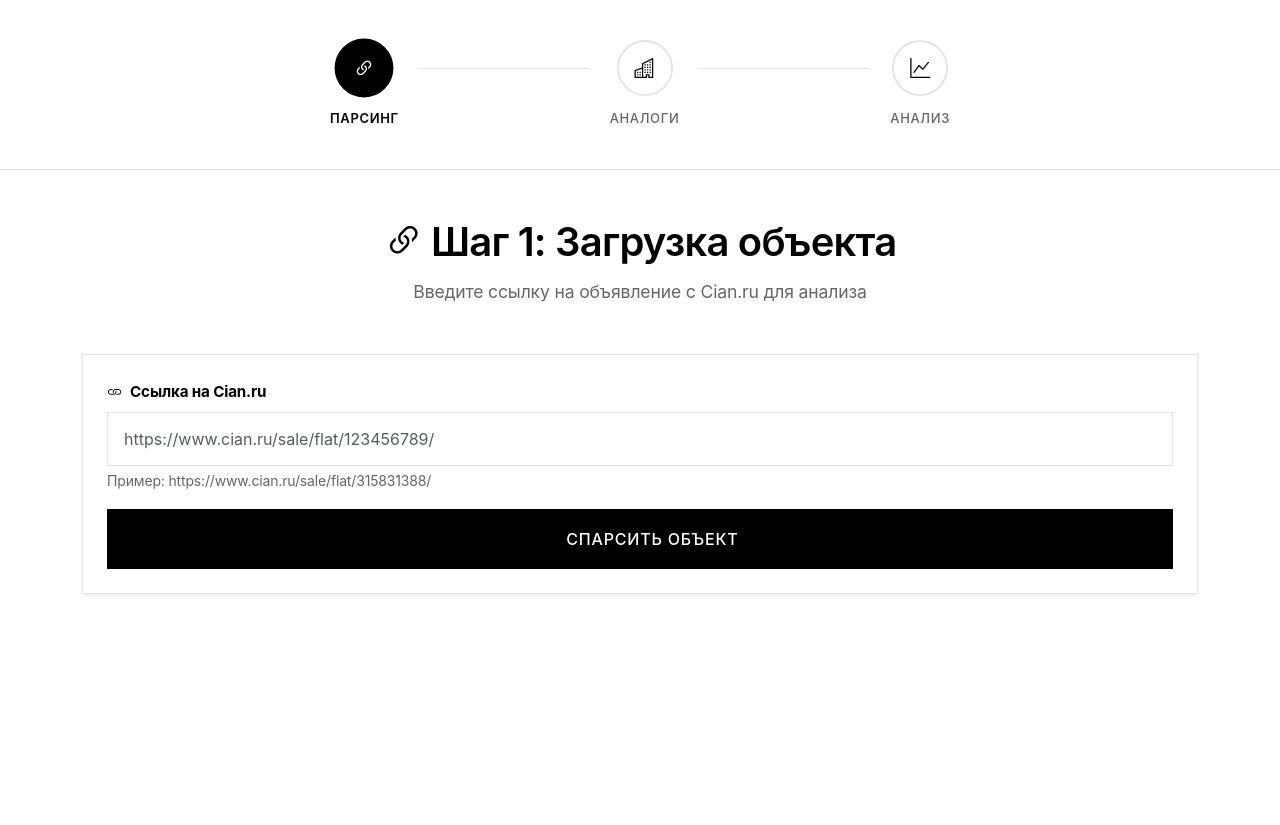
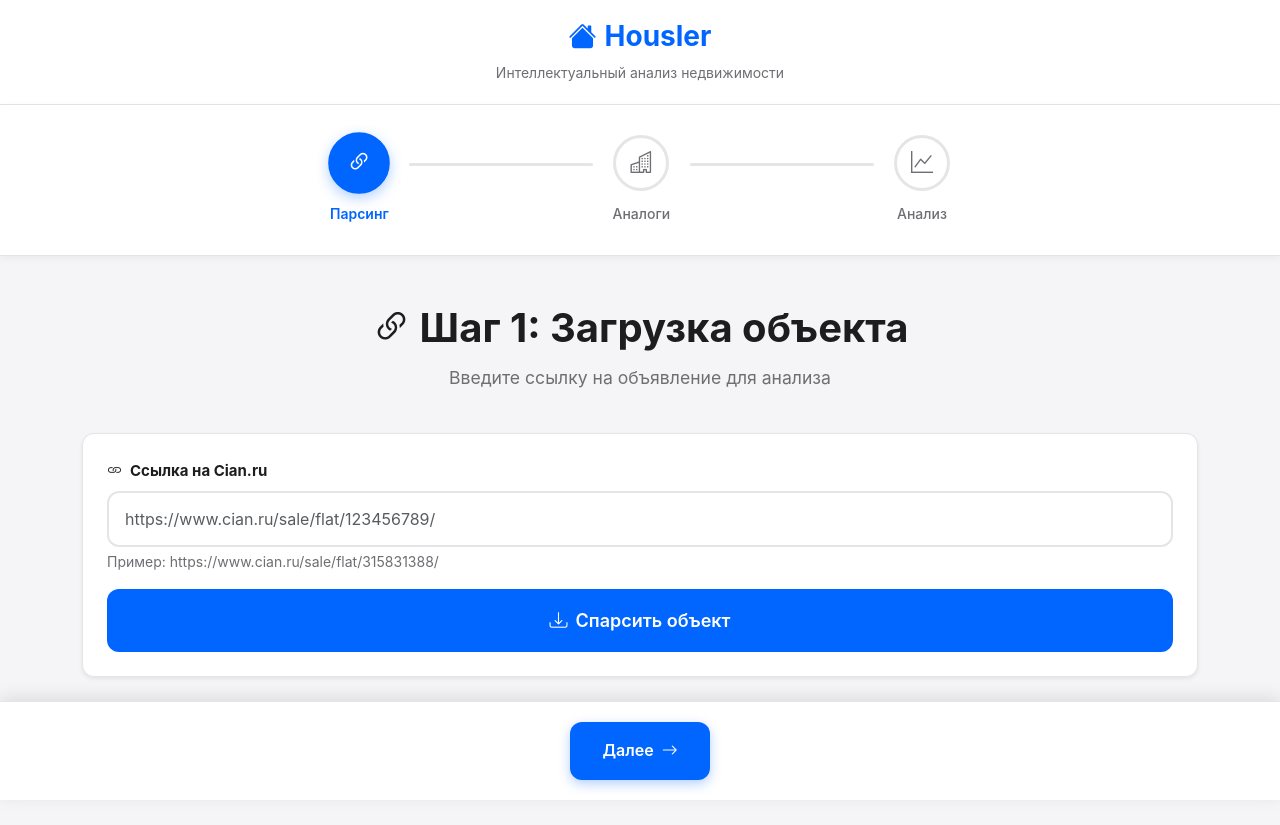
Before and after one commit to nikita-tita/cian-analyzer, a Flask app: page / in a window 1280 px wide. Before the commit the page ends 595 px from the top, so only its background shows below. Run offline with Flask 3, Linux system fonts and the light colour scheme; some libraries are stand-ins or nearby versions.

Commit message:
feat: Rebrand to Housler
Complete rebranding from Cian to Housler:
- Update CSS: Replace --cian-* variables with --primary-* and --bg-*
- Update HTML: Add Housler header with logo and tagline
- Update title: "Housler — Анализ недвижимости"
- Update app_new.py: Housler branding in docstrings
- Update README: Housler as main title
- Keep Cian.ru references only where needed for parsing

New design features:
- Modern Housler header with house icon
- "Интеллектуальный анализ недвижимости" tagline
- Clean, professional branding throughout

🤖 Generated with [Claude Code](https://claude.com/claude-code)

Co-Authored-By: Claude <noreply@anthropic.com>

```diff
--- a/static/css/wizard.css
+++ b/static/css/wizard.css
@@ -1,19 +1,20 @@
-/* Премиальная черно-белая тема */
+/* Modern Housler Design */
 
 :root {
-    --primary-black: #000000;
-    --secondary-black: #1a1a1a;
-    --dark-gray: #2a2a2a;
-    --medium-gray: #666666;
-    --light-gray: #e5e5e5;
-    --white: #ffffff;
-    --off-white: #f8f8f8;
-    --gold-accent: #d4af37;
-    --border-radius: 0;
+    --primary-blue: #0066FF;
+    --primary-blue-dark: #0052CC;
+    --primary-blue-light: #3385FF;
+    --bg-gray: #F5F5F7;
+    --text-primary: #1D1D1F;
+    --text-secondary: #6E6E73;
+    --border-color: #E5E5E7;
+    --white: #FFFFFF;
+    --success-green: #00C853;
+    --warning-orange: #FF9500;
+    --border-radius: 12px;
     --transition: all 0.3s cubic-bezier(0.4, 0, 0.2, 1);
-    --shadow-subtle: 0 2px 8px rgba(0, 0, 0, 0.08);
-    --shadow-medium: 0 4px 16px rgba(0, 0, 0, 0.12);
-    --shadow-strong: 0 8px 24px rgba(0, 0, 0, 0.16);
+    --shadow: 0 4px 16px rgba(0, 0, 0, 0.08);
+    --shadow-hover: 0 8px 24px rgba(0, 0, 0, 0.12);
 }
 
 * {
@@ -23,31 +24,23 @@
 }
 
 body {
-    font-family: -apple-system, BlinkMacSystemFont, 'Segoe UI', 'Inter', 'Helvetica Neue', Arial, sans-serif;
-    background: var(--white);
-    color: var(--primary-black);
+    font-family: -apple-system, BlinkMacSystemFont, 'Segoe UI', 'Roboto', 'Helvetica Neue', Arial, sans-serif;
+    background: var(--bg-gray);
+    color: var(--text-primary);
     line-height: 1.6;
-    letter-spacing: -0.01em;
     min-height: 100vh;
-    padding-bottom: 50px;
-    font-weight: 400;
-}
-
-/* Typography */
-h1, h2, h3, h4, h5, h6 {
-    font-weight: 600;
-    letter-spacing: -0.02em;
-    color: var(--primary-black);
+    padding-bottom: 100px; /* Space for floating buttons */
 }
 
 /* Progress Bar */
 .progress-container {
     background: var(--white);
-    padding: 40px 0;
-    border-bottom: 1px solid var(--light-gray);
+    padding: 30px 0;
+    border-bottom: 1px solid var(--border-color);
     position: sticky;
     top: 0;
     z-index: 100;
+    box-shadow: 0 2px 8px rgba(0, 0, 0, 0.05);
 }
 
 .progress-bar-custom {
@@ -63,7 +56,6 @@ h1, h2, h3, h4, h5, h6 {
     display: flex;
     flex-direction: column;
     align-items: center;
-    position: relative;
     transition: var(--transition);
 }
 
@@ -72,56 +64,60 @@ h1, h2, h3, h4, h5, h6 {
     height: 56px;
     border-radius: 50%;
     background: var(--white);
-    border: 2px solid var(--light-gray);
+    border: 3px solid var(--border-color);
     display: flex;
     align-items: center;
     justify-content: center;
-    font-size: 20px;
-    color: var(--medium-gray);
+    font-size: 22px;
+    color: var(--text-secondary);
     transition: var(--transition);
     position: relative;
     z-index: 2;
 }
 
 .progress-step.active .step-circle {
-    background: var(--primary-black);
-    border-color: var(--primary-black);
+    background: var(--primary-blue);
+    border-color: var(--primary-blue);
     color: var(--white);
-    transform: scale(1.05);
+    transform: scale(1.1);
+    box-shadow: 0 4px 12px rgba(0, 102, 255, 0.3);
 }
 
 .progress-step.completed .step-circle {
-    background: var(--primary-black);
-    border-color: var(--primary-black);
+    background: var(--success-green);
+    border-color: var(--success-green);
     color: var(--white);
 }
 
 .step-label {
     margin-top: 12px;
-    font-size: 13px;
+    font-size: 14px;
     font-weight: 500;
-    color: var(--medium-gray);
+    color: var(--text-secondary);
     transition: var(--transition);
-    text-transform: uppercase;
-    letter-spacing: 0.05em;
 }
 
 .progress-step.active .step-label {
-    color: var(--primary-black);
+    color: var(--primary-blue);
     font-weight: 600;
+}
+
+.progress-step.completed .step-label {
+    color: var(--success-green);
 }
 
 .progress-line {
     flex: 1;
-    height: 1px;
-    background: var(--light-gray);
+    height: 3px;
+    background: var(--border-color);
     margin: 0 20px;
     margin-bottom: 32px;
     transition: var(--transition);
+    border-radius: 10px;
 }
 
 .progress-step.completed ~ .progress-line {
-    background: var(--primary-black);
+    background: var(--success-green);
 }
 
 /* Wizard Screens */
@@ -147,180 +143,208 @@ h1, h2, h3, h4, h5, h6 {
 
 .screen-header {
     text-align: center;
-    margin-bottom: 48px;
+    margin-bottom: 40px;
     padding: 0 20px;
 }
 
 .screen-header h2 {
     font-size: 2.5rem;
-    font-weight: 600;
+    font-weight: 700;
     margin-bottom: 12px;
-    color: var(--primary-black);
+    color: var(--text-primary);
 }
 
 .screen-header .text-muted {
-    color: var(--medium-gray) !important;
+    color: var(--text-secondary) !important;
     font-size: 1.1rem;
-    font-weight: 400;
 }
 
 /* Cards */
 .card {
-    border: 1px solid var(--light-gray);
+    border: 1px solid var(--border-color);
     border-radius: var(--border-radius);
     overflow: hidden;
     transition: var(--transition);
     background: var(--white);
-    box-shadow: var(--shadow-subtle);
+    box-shadow: var(--shadow);
 }
 
 .card:hover {
-    box-shadow: var(--shadow-medium);
+    box-shadow: var(--shadow-hover);
+    transform: translateY(-2px);
 }
 
 .card-header {
     font-weight: 600;
-    border-bottom: 1px solid var(--light-gray);
-    background: var(--off-white);
-    color: var(--primary-black);
+    border-bottom: 1px solid var(--border-color);
+    background: var(--white);
+    color: var(--text-primary);
     padding: 20px 24px;
     font-size: 1.1rem;
 }
 
 .card-header.bg-success {
-    background: var(--primary-black) !important;
+    background: linear-gradient(135deg, var(--primary-blue) 0%, var(--primary-blue-light) 100%) !important;
     color: var(--white) !important;
     border-bottom: none;
 }
 
-.card-header.bg-success * {
-    color: var(--white) !important;
-}
-
 .card-header.bg-warning {
-    background: var(--secondary-black) !important;
+    background: linear-gradient(135deg, var(--warning-orange) 0%, #FFB340 100%) !important;
     color: var(--white) !important;
     border-bottom: none;
-}
-
-.card-header.bg-warning * {
-    color: var(--white) !important;
 }
 
 .card-body {
     padding: 24px;
 }
 
-.collapsible-card .card-header {
-    cursor: pointer;
-    user-select: none;
+/* Floating Buttons */
+.floating-buttons {
+    position: fixed;
+    bottom: 0;
+    left: 0;
+    right: 0;
+    background: var(--white);
+    padding: 20px;
+    box-shadow: 0 -4px 16px rgba(0, 0, 0, 0.1);
+    display: flex;
+    gap: 12px;
+    justify-content: center;
+    align-items: center;
+    z-index: 1000;
+    border-top: 1px solid var(--border-color);
 }
 
-.collapsible-card .card-header:hover {
-    background-color: var(--light-gray);
+.floating-btn {
+    padding: 16px 32px;
+    border-radius: var(--border-radius);
+    border: none;
+    font-weight: 600;
+    font-size: 16px;
+    cursor: pointer;
+    transition: var(--transition);
+    display: flex;
+    align-items: center;
+    gap: 8px;
+}
+
+.floating-btn-secondary {
+    background: var(--bg-gray);
+    color: var(--text-primary);
+    border: 1px solid var(--border-color);
+}
+
+.floating-btn-secondary:hover {
+    background: var(--border-color);
+}
+
+.floating-btn-primary {
+    background: var(--primary-blue);
+    color: var(--white);
+    box-shadow: 0 4px 12px rgba(0, 102, 255, 0.3);
+}
+
+.floating-btn-primary:hover {
+    background: var(--primary-blue-dark);
+    transform: translateY(-2px);
+    box-shadow: 0 6px 16px rgba(0, 102, 255, 0.4);
+}
+
+.floating-btn:active {
+    transform: translateY(0);
 }
 
 /* Buttons */
 .btn {
     border-radius: var(--border-radius);
-    font-weight: 500;
+    font-weight: 600;
     padding: 14px 32px;
     transition: var(--transition);
-    text-transform: uppercase;
-    letter-spacing: 0.05em;
-    font-size: 0.9rem;
+    font-size: 16px;
     border: none;
 }
 
 .btn-primary {
-    background: var(--primary-black);
+    background: var(--primary-blue);
     color: var(--white);
 }
 
 .btn-primary:hover {
-    background: var(--secondary-black);
-    transform: translateY(-1px);
-    box-shadow: var(--shadow-medium);
+    background: var(--primary-blue-dark);
+    transform: translateY(-2px);
+    box-shadow: var(--shadow);
 }
 
 .btn-success {
-    background: var(--primary-black);
+    background: var(--success-green);
     color: var(--white);
 }
 
 .btn-success:hover {
-    background: var(--secondary-black);
-    transform: translateY(-1px);
-    box-shadow: var(--shadow-medium);
+    background: #00A043;
+    transform: translateY(-2px);
 }
 
 .btn-outline-secondary {
-    border: 1px solid var(--primary-black);
-    color: var(--primary-black);
+    border: 2px solid var(--border-color);
+    color: var(--text-primary);
     background: transparent;
 }
 
 .btn-outline-secondary:hover {
-    background: var(--primary-black);
-    color: var(--white);
+    background: var(--bg-gray);
+    border-color: var(--text-primary);
 }
 
 .btn-outline-danger {
-    border: 1px solid var(--primary-black);
-    color: var(--primary-black);
+    border: 2px solid #FF3B30;
+    color: #FF3B30;
     background: transparent;
 }
 
 .btn-outline-danger:hover {
-    background: var(--primary-black);
+    background: #FF3B30;
     color: var(--white);
 }
 
 .btn-lg {
     padding: 18px 40px;
-    font-size: 1rem;
-}
-
-.btn:active {
-    transform: translateY(0);
+    font-size: 18px;
 }
 
 /* Form Controls */
 .form-control, .form-select {
     border-radius: var(--border-radius);
-    border: 1px solid var(--light-gray);
+    border: 2px solid var(--border-color);
     padding: 14px 16px;
     transition: var(--transition);
     background: var(--white);
-    color: var(--primary-black);
-    font-size: 1rem;
+    color: var(--text-primary);
+    font-size: 16px;
 }
 
 .form-control:focus, .form-select:focus {
-    border-color: var(--primary-black);
-    box-shadow: 0 0 0 3px rgba(0, 0, 0, 0.05);
+    border-color: var(--primary-blue);
+    box-shadow: 0 0 0 4px rgba(0, 102, 255, 0.1);
     outline: none;
 }
 
 .form-label {
-    font-weight: 500;
-    color: var(--primary-black);
+    font-weight: 600;
+    color: var(--text-primary);
     margin-bottom: 8px;
-    font-size: 0.95rem;
+    font-size: 15px;
 }
 
 .form-text {
-    color: var(--medium-gray);
-    font-size: 0.875rem;
-}
-
-.form-check-input {
-    border: 1px solid var(--light-gray);
+    color: var(--text-secondary);
+    font-size: 14px;
 }
 
 .form-check-input:checked {
-    background-color: var(--primary-black);
-    border-color: var(--primary-black);
+    background-color: var(--primary-blue);
+    border-color: var(--primary-blue);
 }
 
 /* Property Card */
@@ -512,89 +512,15 @@ h1, h2, h3, h4, h5, h6 {
     color: var(--white);
     margin-top: 16px;
     font-size: 1.1rem;
-}
-
-/* Strengths/Weaknesses */
-.strength-item,
-.weakness-item {
-    background: var(--white);
-    padding: 16px;
-    border-radius: var(--border-radius);
-    margin-bottom: 12px;
-    display: flex;
-    justify-content: space-between;
-    align-items: center;
-    border-left: 3px solid var(--primary-black);
-    border: 1px solid var(--light-gray);
-}
-
-.weakness-item {
-    border-left-color: var(--medium-gray);
-}
-
-.strength-item .factor-name,
-.weakness-item .factor-name {
-    font-weight: 500;
-    color: var(--primary-black);
-}
-
-.strength-item .factor-impact,
-.weakness-item .factor-impact {
-    font-size: 1.1rem;
     font-weight: 600;
-    color: var(--primary-black);
-}
-
-.weakness-item .factor-impact {
-    color: var(--medium-gray);
 }
 
 /* Toast */
 .toast {
     background: var(--white);
-    border: 1px solid var(--light-gray);
-    box-shadow: var(--shadow-strong);
-}
-
-.toast.bg-success {
-    background: var(--primary-black) !important;
-    color: var(--white) !important;
-}
-
-.toast.bg-danger {
-    background: var(--secondary-black) !important;
-    color: var(--white) !important;
-}
-
-.toast.bg-info {
-    background: var(--dark-gray) !important;
-    color: var(--white) !important;
-}
-
-/* Characteristics Section */
-.col-md-12 h5 {
-    font-size: 1.2rem;
-    font-weight: 600;
-    margin-bottom: 20px;
-    padding-bottom: 12px;
-    border-bottom: 1px solid var(--light-gray);
-}
-
-#property-info strong {
-    color: var(--primary-black);
-    font-weight: 500;
-}
-
-/* Bootstrap Icon Colors */
-.bi {
-    color: var(--primary-black);
-}
-
-.card-header.bg-success .bi,
-.card-header.bg-warning .bi,
-.progress-step.active .bi,
-.progress-step.completed .bi {
-    color: var(--white) !important;
+    border: 1px solid var(--border-color);
+    box-shadow: var(--shadow-hover);
+    border-radius: var(--border-radius);
 }
 
 /* Responsive */
--- a/templates/wizard.html
+++ b/templates/wizard.html
@@ -3,12 +3,24 @@
 <head>
     <meta charset="UTF-8">
     <meta name="viewport" content="width=device-width, initial-scale=1.0">
-    <title>Анализ недвижимости Cian.ru</title>
+    <title>Housler — Анализ недвижимости</title>
     <link href="https://cdn.jsdelivr.net/npm/bootstrap@5.3.0/dist/css/bootstrap.min.css" rel="stylesheet">
     <link rel="stylesheet" href="https://cdn.jsdelivr.net/npm/bootstrap-icons@1.11.0/font/bootstrap-icons.css">
     <link rel="stylesheet" href="/static/css/wizard.css">
 </head>
 <body>
+    <!-- Header -->
+    <div style="background: var(--white); padding: 20px 0; border-bottom: 1px solid var(--border-color);">
+        <div class="container">
+            <h1 style="font-size: 28px; font-weight: 700; color: var(--primary-blue); margin: 0; text-align: center;">
+                <i class="bi bi-house-fill me-2"></i>Housler
+            </h1>
+            <p style="text-align: center; color: var(--text-secondary); margin: 8px 0 0 0; font-size: 14px;">
+                Интеллектуальный анализ недвижимости
+            </p>
+        </div>
+    </div>
+
     <!-- Progress Bar -->
     <div class="progress-container">
         <div class="progress-bar-custom">
@@ -40,7 +52,7 @@
         <div id="screen-1" class="wizard-screen active">
             <div class="screen-header">
                 <h2><i class="bi bi-link-45deg me-2"></i>Шаг 1: Загрузка объекта</h2>
-                <p class="text-muted">Введите ссылку на объявление с Cian.ru для анализа</p>
+                <p class="text-muted">Введите ссылку на объявление для анализа</p>
             </div>
 
             <div class="card shadow-sm">
@@ -270,6 +282,18 @@
         </div>
     </div>
 
+    <!-- Floating Navigation Buttons -->
+    <div class="floating-buttons" id="floating-buttons">
+        <button class="floating-btn floating-btn-secondary" id="floating-back-btn" style="display: none;">
+            <i class="bi bi-arrow-left"></i>
+            <span>Назад</span>
+        </button>
+        <button class="floating-btn floating-btn-primary" id="floating-next-btn">
+            <span>Далее</span>
+            <i class="bi bi-arrow-right"></i>
+        </button>
+    </div>
+
     <script src="https://cdn.jsdelivr.net/npm/bootstrap@5.3.0/dist/js/bootstrap.bundle.min.js"></script>
     <script src="https://cdn.jsdelivr.net/npm/chart.js@4.4.0/dist/chart.umd.min.js"></script>
     <script src="/static/js/wizard.js"></script>
```
Also changed, not shown: other parts of static/css/wizard.css (+55 -88 lines), app_new.py (+49 -30 lines), README.md.
